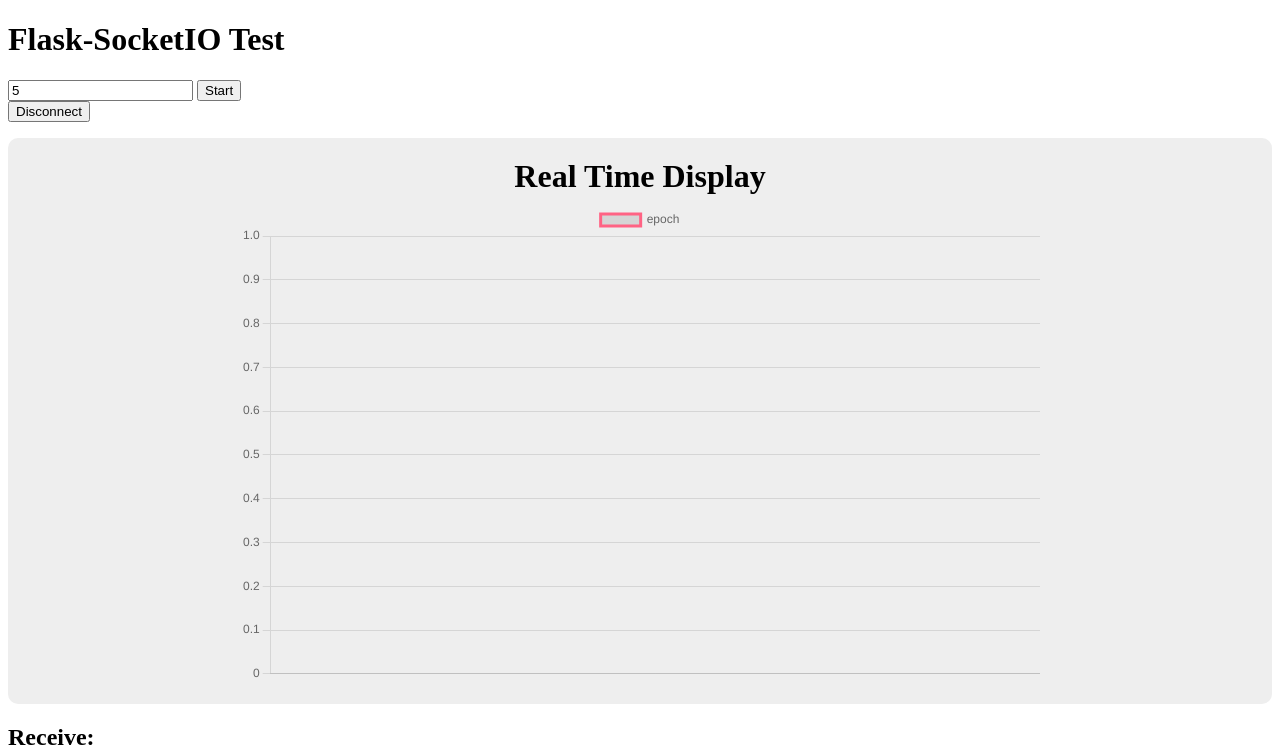
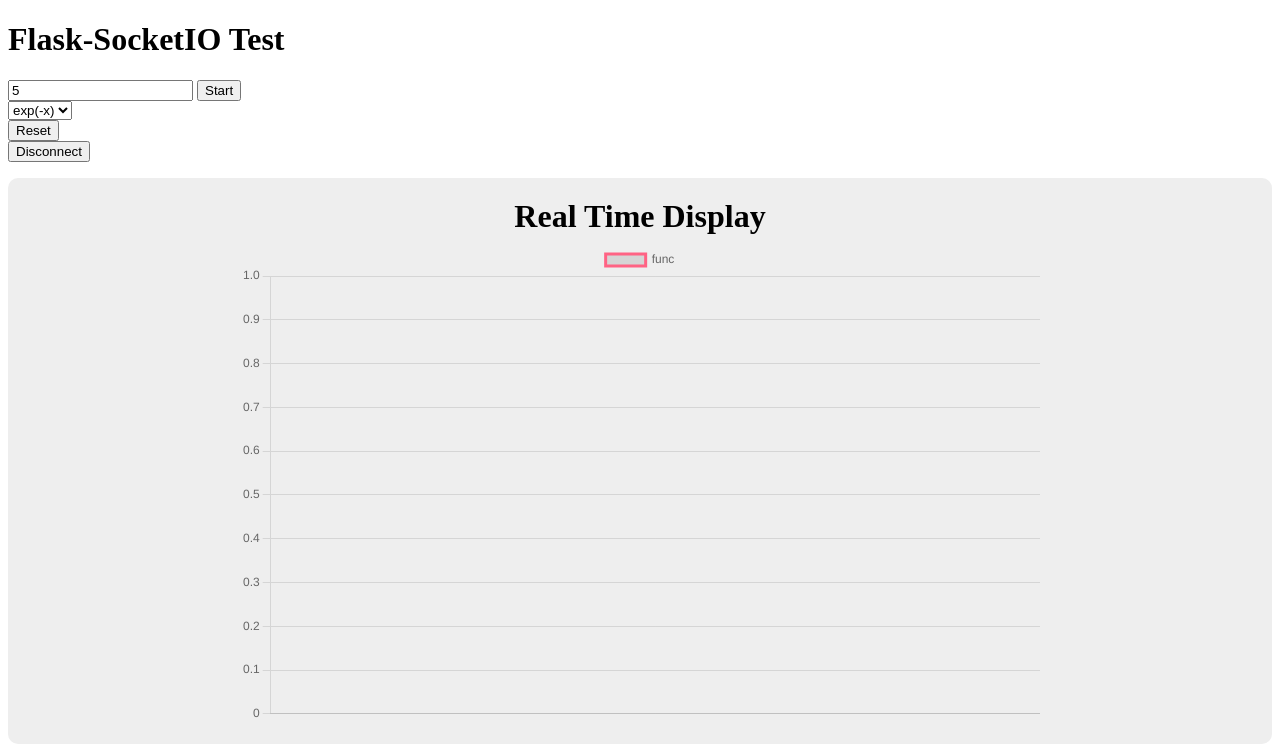
Before and after one commit to CoCo9122/flask-websocket, a Flask app: page / in a window 1280 px wide. Shown: the top 749 px of the page. Run offline with Flask 2, Linux system fonts and the light colour scheme; some libraries are stand-ins or nearby versions.

Commit message:
数式の追加

```diff
--- a/app/main.py
+++ b/app/main.py
@@ -6,7 +6,7 @@ from flask_socketio import SocketIO, Namespace, emit, join_room, leave_room, \
 from random import random
 from datetime import datetime
 
-from math import exp
+from math import exp, cos, sin, tanh
 
 async_mode = None
 
@@ -17,14 +17,22 @@ thread = None
 thread_lock = Lock()
 
 def background_thread(epoch):
+
+    funcs = {
+        'exp' :exp,
+        'cos' :cos,
+        'sin' :sin,
+        'tanh' : tanh
+    }
+
     count = 0
     global thread
     for i in range(int(epoch['epoch'])):
-        socketio.sleep(2)
+        socketio.sleep(0.5)
         count += 1
         socketio.emit('my_epoch',
-                      {'count': count,
-                       'data': exp(-count),
+                      {'count': count/10,
+                       'data': funcs[epoch['func']](count/10),
                        'epoch': epoch['epoch']},
                       namespace='/')
     thread = None
--- a/app/static/js/app.js
+++ b/app/static/js/app.js
@@ -18,7 +18,11 @@ $(document).ready(function() {
     // });
 
     $('form#start').submit(function(event) {
-        socket.emit('start', {epoch: $('#epoch').val()});
+        socket.emit('start', {epoch: $('#epoch').val(), func: $('#function').val()});
+        return false;
+    });
+    $('form#Reset').submit(function(event) {
+        resetData()
         return false;
     });
     $('form#disconnect').submit(function(event) {
@@ -31,7 +35,7 @@ $(document).ready(function() {
     const myChart = new Chart(ctx, {
         type: "line",
         data: {
-        datasets: [{ label: "epoch",  }],
+        datasets: [{ label: "func",  }],
         },
         options: {
         borderWidth: 3,
@@ -44,6 +48,12 @@ $(document).ready(function() {
         myChart.data.datasets.forEach((dataset) => {
         dataset.data.push(data);
         });
+        myChart.update();
+    }
+
+    function resetData() {
+        myChart.data.labels = []
+        myChart.data.datasets[0]['data'] = []
         myChart.update();
     }
 
--- a/app/templates/index.html
+++ b/app/templates/index.html
@@ -15,6 +15,17 @@
         <input type="text" name="epoch" id="epoch" placeholder="Epoch" value="5">
         <input type="submit" value="Start">
     </form>
+    <form>
+        <select size="1" name="function" id="function">
+            <option value="exp">exp(-x)</option>
+            <option value="cos">cos(x)</option>
+            <option value="sin">sin(x)</option>
+            <option value="tanh">tanh(x)</option>
+        </select>
+    </form>
+    <form id="Reset" method="POST" action="#">
+        <input type="submit" value="Reset">
+    </form>
     <form id="disconnect" method="POST" action="#">
         <input type="submit" value="Disconnect">
     </form>
```
